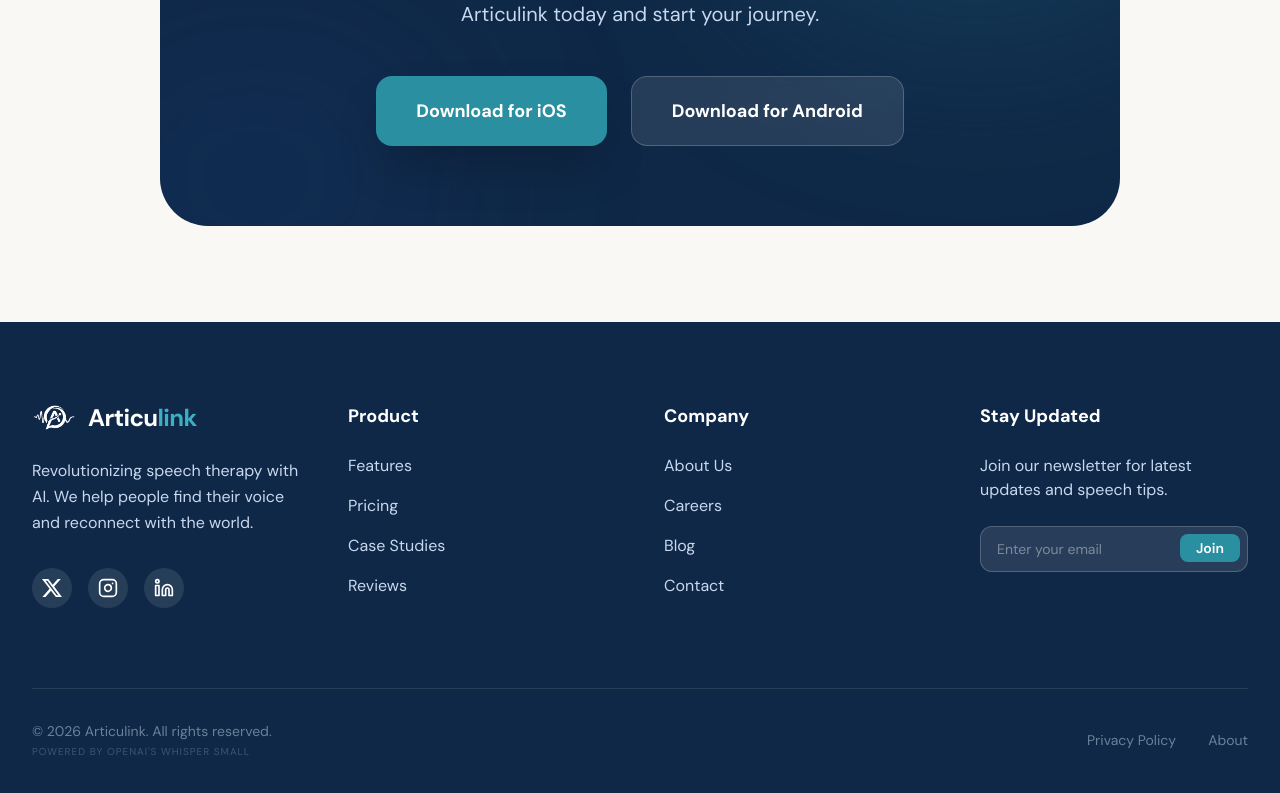
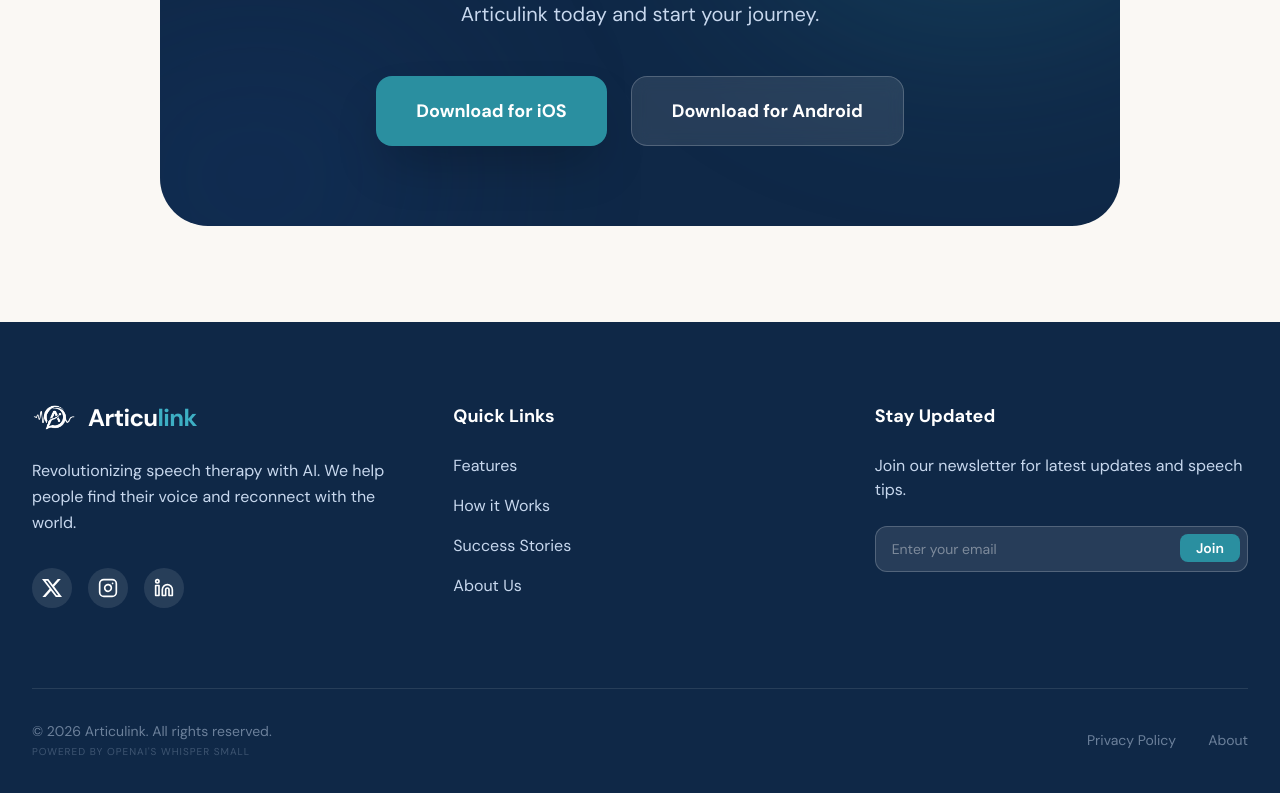
Before and after one commit to Eybri/articulink-ads, a Next.js app: page / in a window 1280 px wide. Shown: the part 2889-3682 px from the top of the page. Built offline with nearby package versions, Linux system fonts and the light colour scheme.

Commit message:
footer clean

```diff
--- a/src/components/Footer.tsx
+++ b/src/components/Footer.tsx
@@ -27,7 +27,7 @@ export default function Footer() {
   return (
     <footer style={{ backgroundColor: "#0F2847" }} className="text-white py-20">
       <div className="max-w-7xl mx-auto px-4 sm:px-6 lg:px-8">
-        <div className="grid md:grid-cols-4 gap-12 mb-20">
+        <div className="grid md:grid-cols-3 gap-12 mb-20">
           <div className="col-span-1 md:col-span-1">
             <Link href="/" className="flex items-center gap-3 mb-6">
               <Image
@@ -57,22 +57,12 @@ export default function Footer() {
           </div>
 
           <div>
-            <h4 className="font-bold text-lg mb-6 text-white">Product</h4>
+            <h4 className="font-bold text-lg mb-6 text-white">Quick Links</h4>
             <ul className="space-y-4" style={{ color: "#C8D8EE" }}>
-              <li><Link href="#" className="hover:text-white transition-colors">Features</Link></li>
-              <li><Link href="#" className="hover:text-white transition-colors">Pricing</Link></li>
-              <li><Link href="#" className="hover:text-white transition-colors">Case Studies</Link></li>
-              <li><Link href="#" className="hover:text-white transition-colors">Reviews</Link></li>
-            </ul>
-          </div>
-
-          <div>
-            <h4 className="font-bold text-lg mb-6 text-white">Company</h4>
-            <ul className="space-y-4" style={{ color: "#C8D8EE" }}>
-              <li><Link href="#" className="hover:text-white transition-colors">About Us</Link></li>
-              <li><Link href="#" className="hover:text-white transition-colors">Careers</Link></li>
-              <li><Link href="#" className="hover:text-white transition-colors">Blog</Link></li>
-              <li><Link href="#" className="hover:text-white transition-colors">Contact</Link></li>
+              <li><Link href="/#features" className="hover:text-white transition-colors">Features</Link></li>
+              <li><Link href="/#how-it-works" className="hover:text-white transition-colors">How it Works</Link></li>
+              <li><Link href="/#testimonials" className="hover:text-white transition-colors">Success Stories</Link></li>
+              <li><Link href="/about" className="hover:text-white transition-colors">About Us</Link></li>
             </ul>
           </div>
 
```
